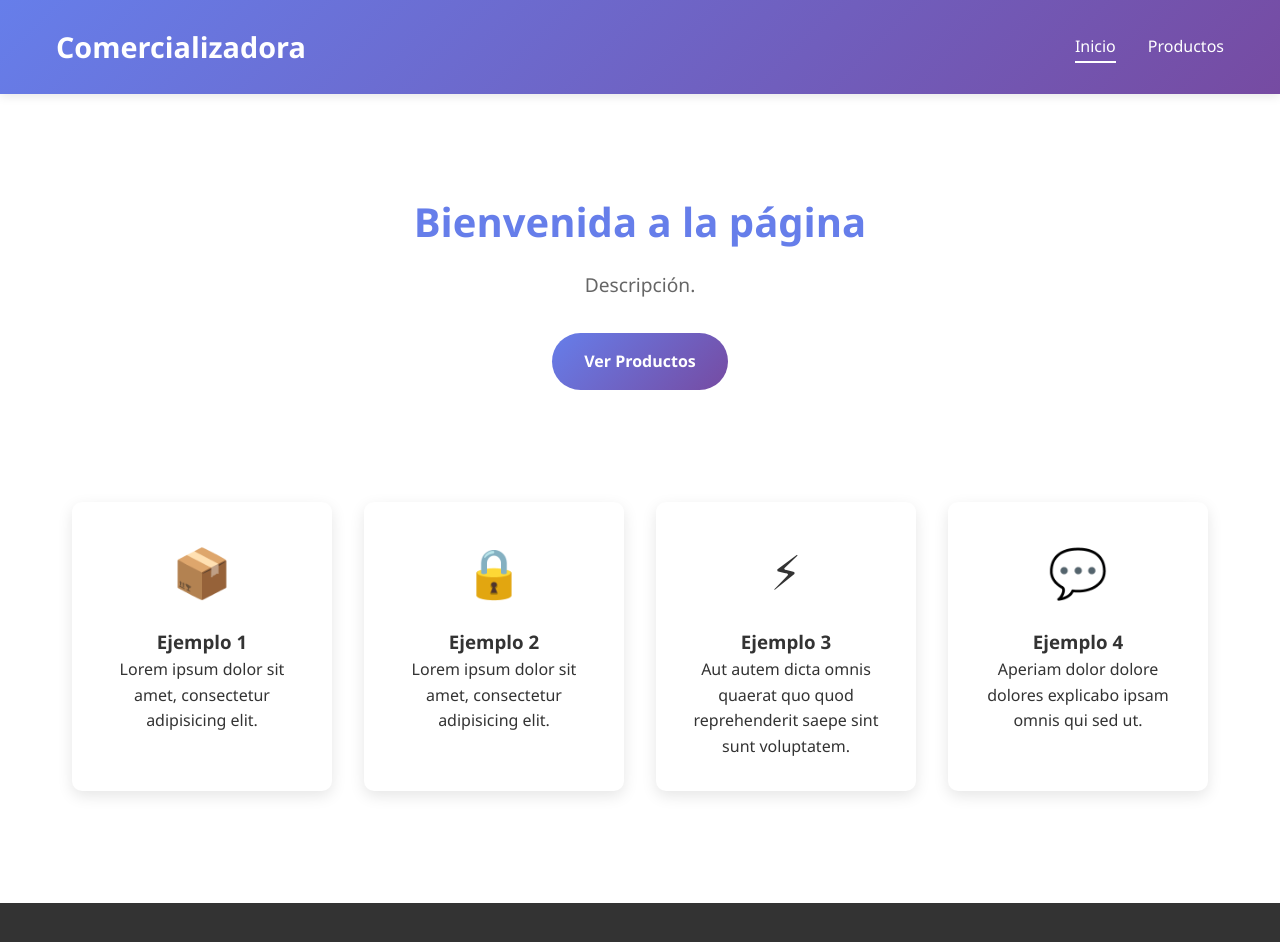
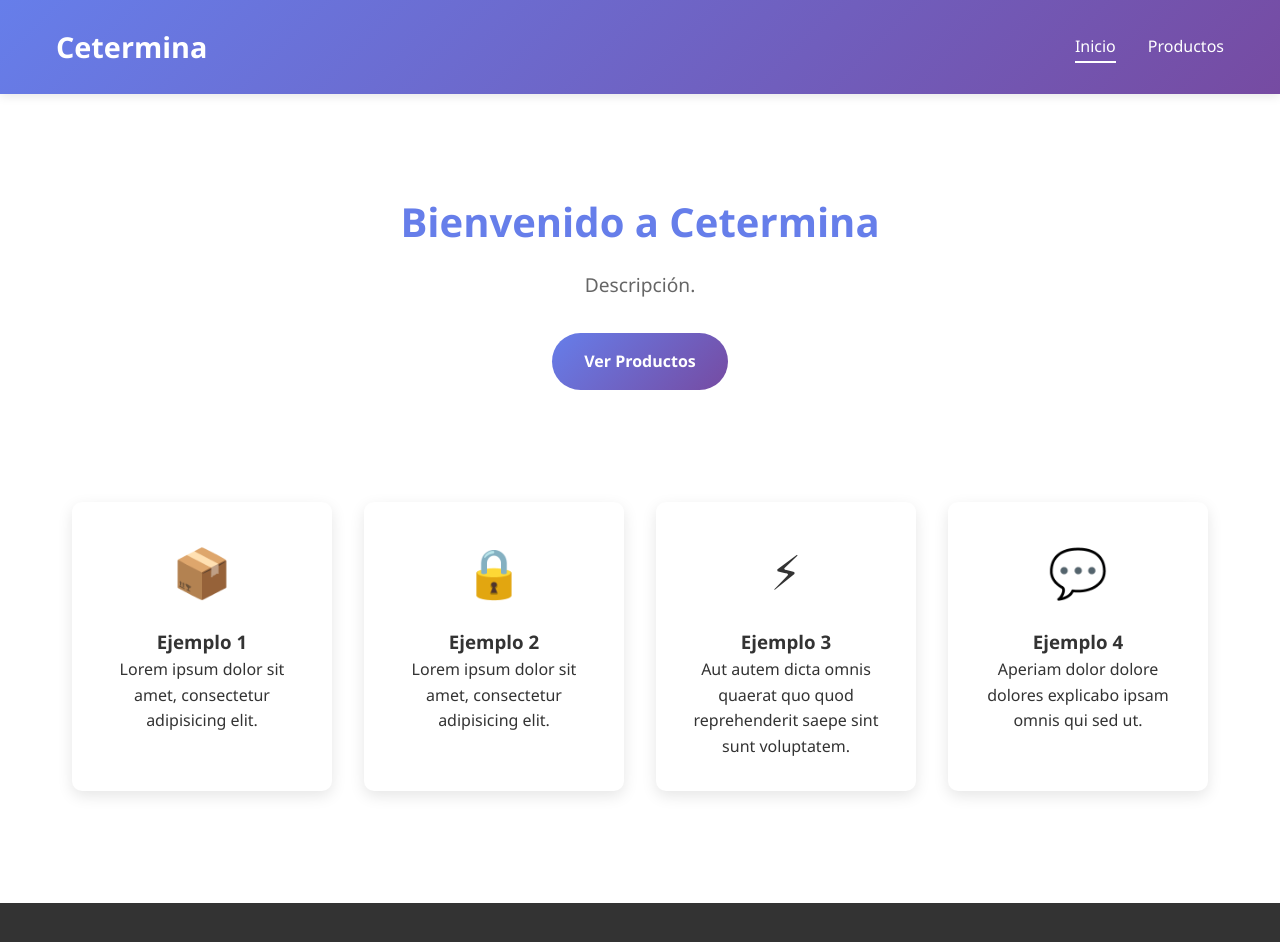
Before and after one commit to Caa-taa/ComercializadoraPablo, a website built with webpack: page index.html in a window 1280 px wide. Built offline with nearby package versions, Linux system fonts and the light colour scheme; files whose address does not match are found by name.

Commit message:
Agregado nombre Cetermina

```diff
--- a/index.html
+++ b/index.html
@@ -9,7 +9,7 @@
   <meta name="author" content="Catalina Barber">
   <meta name="robots" content="index, follow">
 
-  <title>Tu Empresa</title>
+  <title>Cetermina</title>
   <link rel="stylesheet" href="css/style.css">
   <meta name="description" content="">
 
@@ -31,7 +31,7 @@
 <body>
 <header>
   <nav>
-    <a href="#" class="logo">Comercializadora</a>
+    <a href="#" class="logo">Cetermina</a>
     <ul>
       <li><a href="#" class="nav-link active-page" data-page="home">Inicio</a></li>
       <li><a href="#" class="nav-link" data-page="products">Productos</a></li>
@@ -43,7 +43,7 @@
   <!-- Página de Inicio -->
   <section id="home-page" class="page-content">
     <div class="hero">
-      <h1>Bienvenida a la página</h1>
+      <h1>Bienvenido a Cetermina</h1>
       <p>Descripción.</p>
       <a href="#" class="cta-button" data-page="products">Ver Productos</a>
     </div>
@@ -215,7 +215,7 @@
 </main>
 
 <footer>
-
+  <p></p>
 </footer>
 
 <script src="js/app.js"></script>
```
